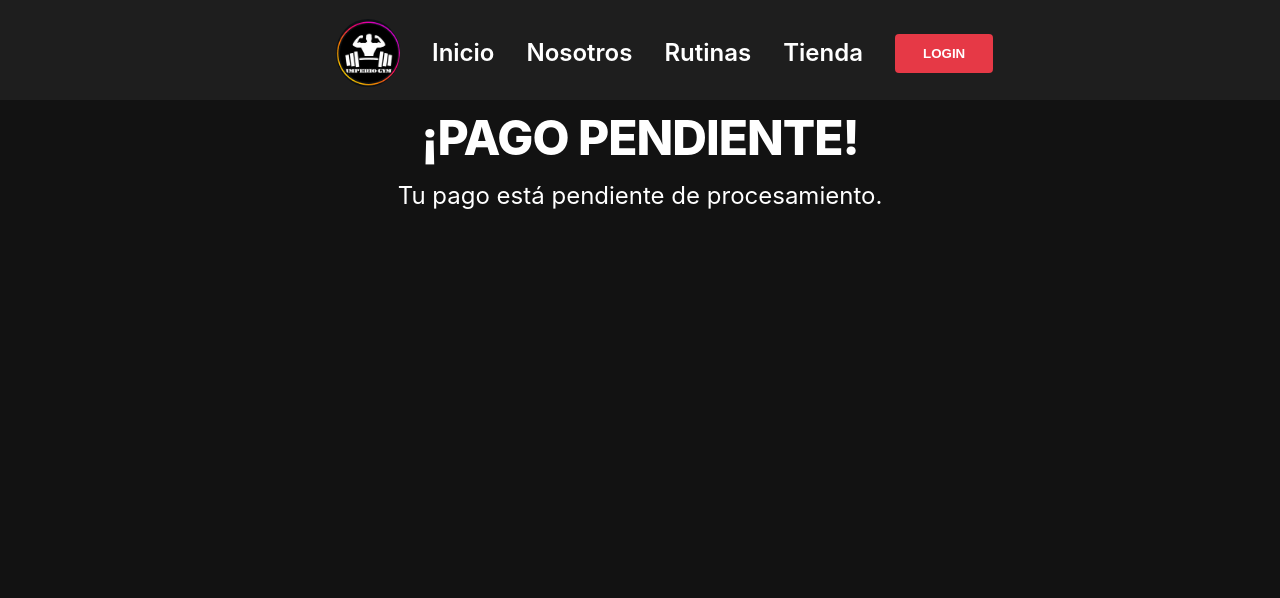
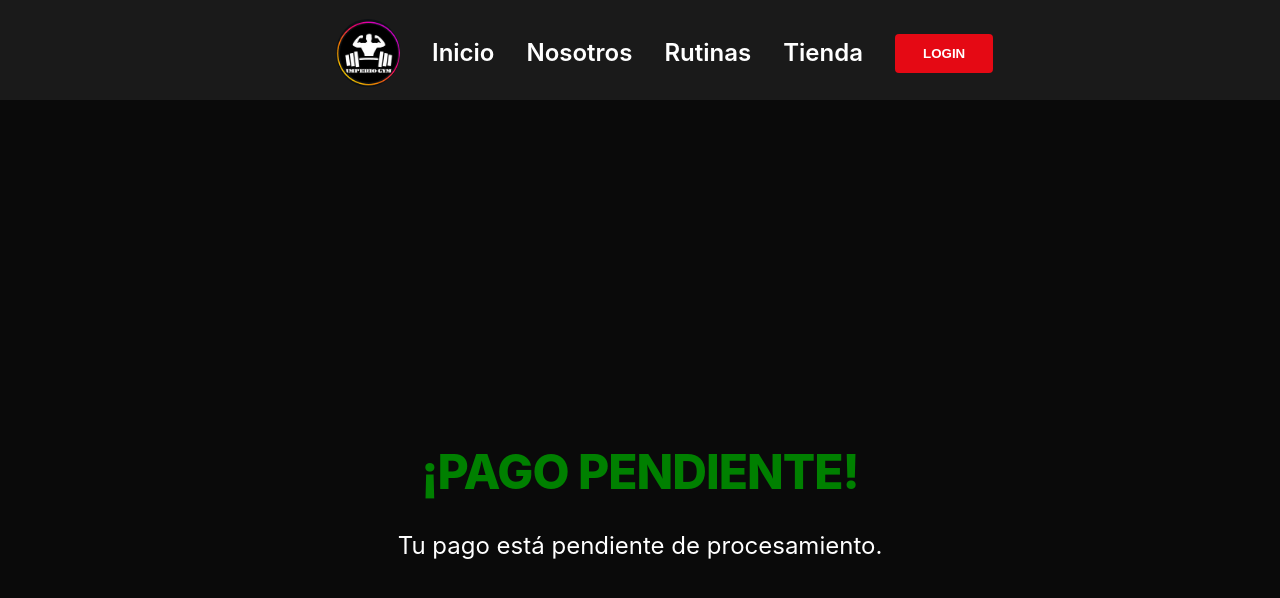
Before and after one commit to MateoBaute/imperio-gym, a React (Vite) app: page /Pending in a window 1280 px wide. Shown: the top 598 px of the page. Built offline with nearby package versions, Linux system fonts and the light colour scheme.

Commit message:
Falta retoques en la parte de los repartos

```diff
--- a/src/App.jsx
+++ b/src/App.jsx
@@ -26,10 +26,12 @@ function App() {
 
   const handleLogin = () => {
     setShowModal(true); // Ahora abre el modal en lugar de solo loguear
+    document.body.style.overflow = 'hidden'; // Evita el scroll del fondo
   }
 
   const handleCloseModal = () => {
     setShowModal(false);
+    document.body.style.overflow = 'auto'; // Restaura el scroll del fondo
 
     // Si al cerrar el modal el token existe, actualizamos el estado
     if (localStorage.getItem("token") === "true") {
--- a/src/components/Home/modalLogin.jsx
+++ b/src/components/Home/modalLogin.jsx
@@ -11,11 +11,12 @@ export default function ModalLogin({ onClose }) {
     const [success, setSuccess] = useState(false);
 
     async function login() {
+        console.log(name, pass);
         try {
             const response = await fetch('http://localhost:3001/login', {
                 method: "POST",
-                headers: {'Content-Type': 'application/json'},
-                body: JSON.stringify({name, pass})
+                headers: { 'Content-Type': 'application/json' },
+                body: JSON.stringify({ name, pass })
             });
 
             const data = await response.json();
@@ -29,7 +30,7 @@ export default function ModalLogin({ onClose }) {
             } else {
                 alert(data.menssage);
             }
-        } catch(error) {
+        } catch (error) {
             alert('Error connecting to server');
         }
     }
@@ -38,19 +39,19 @@ export default function ModalLogin({ onClose }) {
         try {
             const response = await fetch('http://localhost:3001/register', {
                 method: 'POST',
-                headers: {'Content-Type': "application/json"},
-                body: JSON.stringify({name, pass, email})
+                headers: { 'Content-Type': "application/json" },
+                body: JSON.stringify({ name, pass, email })
             });
 
             const data = await response.json();
 
-            if(data.success) { // Corregido: data.success
+            if (data.success) { // Corregido: data.success
                 alert(data.menssage);
                 setIsRegister(false);
             } else {
                 alert(data.menssage || 'Error en registro');
             }
-        } catch(error) {
+        } catch (error) {
             alert('Error to connection with Data Base');
         }
     }
@@ -59,6 +60,12 @@ export default function ModalLogin({ onClose }) {
         const handleEsc = (event) => {
             if (event.key === 'Escape') {
                 onClose();
+            } else if (event.key === 'Enter') {
+                if (isRegister) {
+                    register();
+                } else {
+                    login();
+                }
             }
         };
 
@@ -72,12 +79,13 @@ export default function ModalLogin({ onClose }) {
 
 
     return createPortal(
-        <div id="divModal" className="modal-wrapper">
+        <div id="divModal" className="modal-wrapper" onClick={onClose}>
             {success ? (
                 <ModalLoginSuccess />
             ) : (
-                <div className="modalLogin">
+                <div className="modalLogin" onClick={(e) => e.stopPropagation()}>
                     <div className="contentLogin">
+
                         <h1>{isRegister ? "Register" : "Login"}</h1>
                         <label>Name:</label>
                         <input value={name} onChange={(e) => setName(e.target.value)} />
@@ -98,7 +106,7 @@ export default function ModalLogin({ onClose }) {
 
                         <p>
                             {isRegister ? "¿You have an account? " : "¿You don't have an account? "}
-                            <a style={{cursor:'pointer', color:'blue'}} onClick={() => setIsRegister(!isRegister)}>
+                            <a style={{ cursor: 'pointer', color: 'blue' }} onClick={() => setIsRegister(!isRegister)}>
                                 {isRegister ? "Login" : "Register"}
                             </a>
                         </p>
--- a/src/components/Shop/modalPorductos.jsx
+++ b/src/components/Shop/modalPorductos.jsx
@@ -7,6 +7,11 @@ export default function ModalProd({ product, onClose }) {
     const [color, setColor] = useState('');
 
     async function pagarProducto(id) {
+        const isLogged = localStorage.getItem('token') === "true";
+        if (!isLogged) {
+            alert("Debes iniciar sesión para realizar una compra.");
+            return;
+        }
         const precioNumero = parseInt(product.price);
 
 //Verificación de campos antes de enviar la solicitud
@@ -56,30 +61,6 @@ export default function ModalProd({ product, onClose }) {
         }
     }
 
-    async function guardarProducto(idProducto) {
-        let UserId = localStorage.getItem('userId');
-        const idUsuario = parseInt(UserId);
-
-        const body = {
-            productoId: idProducto,
-            idUsuario: idUsuario
-        };
-        try {
-            const res = await fetch('http://localhost:3001/guardarCompra', {
-                method: 'POST',
-                headers: { 'Content-Type': 'application/json' },
-                body: JSON.stringify(body)
-            });
-            const data = await res.json();
-
-            if (data.success) {
-                console.log("Compra guardada con éxito");
-            }
-        } catch (error) {
-            console.error("Error al guardar la compra:", error);
-        }
-
-    };
 
 
     return createPortal(
--- a/src/components/Shop/productos.jsx
+++ b/src/components/Shop/productos.jsx
@@ -18,7 +18,7 @@ export default function Products() {
 
 
             if (data.success) {
-                console.log('data.data:', data.data);
+                // console.log('data.data:', data.data);
                 // Transformamos los datos antes de guardarlos en el estado
                 const productosFormateados = data.data.map(prod => ({
                     ...prod,
@@ -27,7 +27,7 @@ export default function Products() {
                     // Hacemos lo mismo con color
                     color: typeof prod.color === 'string' ? prod.color.split(',') : []
                 }));
-                console.log(productosFormateados);
+                // console.log(productosFormateados);
                 setProductos(productosFormateados);
             }
         } catch (error) {
@@ -38,7 +38,7 @@ export default function Products() {
 
     const openModalCompra = (id) => {
         const resultado = productos.find((p) => p.id === id);
-        console.log(resultado)
+        // console.log(resultado)
         setSelectedProduct(resultado);
         document.body.style.overflow = 'hidden';
 
@@ -50,6 +50,29 @@ export default function Products() {
         document.body.style.overflow = 'auto';
     };
 
+    const eliminarProducto = async (id) => {
+        const confirmacion = window.confirm("¿Estás seguro de que deseas eliminar este producto?");
+        if (!confirmacion) {return;}
+
+        try {
+            // console.log(id)
+            const response = await fetch(`http://localhost:3001/productos/eliminar`, {
+                method: 'DELETE',
+                body: JSON.stringify({ id }),
+                headers: {
+                    'Content-Type': 'application/json'
+                }
+            });
+            const data = await response.json();
+
+            if (data.success) {
+                obtenerProds(); // Refrescar la lista de productos
+            }
+        } catch (error) {
+            console.error('Error eliminando producto:', error);
+        }
+    }
+
     useEffect(() => {
         addEventListener('keydown', (e) => {
             if (e.key === 'Escape') {
@@ -60,8 +83,8 @@ export default function Products() {
         if (userType === 'true') {
             setAdmin(true);
         }
-        console.log(admin, userType);
-        console.log(productos);
+        // console.log(admin, userType);
+        // console.log(productos);
         obtenerProds();
 
 
@@ -89,6 +112,11 @@ export default function Products() {
                         <p>{product.description}</p>
                         <p><strong>Precio: ${product.price}</strong></p>
                     </div>
+                    {admin ? (
+                        <div onClick={(e) => { e.stopPropagation() }}>
+                            <button onClick={() => eliminarProducto(product.id)} className="btn-primary">Eliminar Producto</button>
+                        </div>
+                    ) : null}
                     <button onClick={() => openModalCompra(product.id)} className="btn-primary">Ver Producto</button>
                 </div>
             ))}
--- a/src/components/rutine/modalEditarRutina.jsx
+++ b/src/components/rutine/modalEditarRutina.jsx
@@ -1,7 +1,7 @@
 import { useState, useEffect } from "react";
 import { createPortal } from "react-dom";
 
-export default function editRutinas({ rutinas, idRutinaEditar }) {
+export default function editRutinas({ rutinas, idRutinaEditar, onClose }) {
     const [rutinaEncontrada, setRutinaEncontrada] = useState(null);
     const [ejerciciosCatalogo, setEjerciciosCatalogo] = useState([]);
 
@@ -92,8 +92,8 @@ export default function editRutinas({ rutinas, idRutinaEditar }) {
     if (!rutinaEncontrada) return null;
 
     return createPortal(
-        <div className="modal-wrapper">
-            <div className="contenidoModalRutinas">
+        <div className="modal-wrapper" onClick={onClose}>
+            <div className="contenidoModalRutinas" onClick={(e) => e.stopPropagation()}>
                 <div className="contenidoModal">
                     <h2>Editar Rutina</h2>
 
--- a/src/components/rutine/renderRutinas.jsx
+++ b/src/components/rutine/renderRutinas.jsx
@@ -56,13 +56,14 @@ export default function RenderRutinas() {
             setAdmin(true)
         }
 
-        const handleEsc = (event) => {
-            if (event.key === 'Escape') {
+        const handleEsc = (e) => {
+            if (e.key === 'Escape') {
                 setShowModal(false)
                 setEditRutina(false)
             }
         }
         window.addEventListener('keydown', handleEsc)
+
         return () => {
             window.removeEventListener('keydown', handleEsc);
         };
@@ -75,9 +76,9 @@ export default function RenderRutinas() {
             {admin ? (<button className='btn-rutinas' onClick={() => setShowModal(true)}>Crear Rutina</button>) : null}
 
             {showModal ? (<ModalRutinas />) : null}
-            {editRutina ? (<ModalEditRutinas rutinas={rutinas}   idRutinaEditar={editRutinaId} />) : null}
+            {editRutina ? (<ModalEditRutinas rutinas={rutinas} idRutinaEditar={editRutinaId} />) : null}
 
-            <Rutinas  enviarId={(id) => seteditRutinaId(id)}  activarEdicion={() => setEditRutina(true)} lista={rutinas} />
+            <Rutinas enviarId={(id) => seteditRutinaId(id)} activarEdicion={() => setEditRutina(true)} lista={rutinas} />
         </div>
     );
 }
--- a/src/components/rutine/rutinas.jsx
+++ b/src/components/rutine/rutinas.jsx
@@ -74,7 +74,6 @@ export default function Rutinas({ lista, activarEdicion, enviarId }) {
                             Eliminar Rutina
                         </button>
                     )}
-                    {/* <button className="btn-primary">Elegir {rutina.nombre}</button> */}
                 </div>
             ))}
         </div>
--- a/src/components/stylesComponents.css
+++ b/src/components/stylesComponents.css
@@ -1,10 +1,19 @@
-/*Region of styles Header*/
+/* ===== REGION: VARIABLES GLOBALES ===== */
+:root {
+    --dark-gray: #1a1a1a;
+    --pure-white: #ffffff;
+    --primary-red: #e50914;
+    --deep-black: #0a0a0a;
+}
+
+/* ===== REGION: RESET Y BASE ===== */
 *,
 *::before,
 *::after {
     box-sizing: border-box;
 }
 
+/* ===== REGION: HEADER ===== */
 header {
     width: 100%;
     height: 100px;
@@ -18,7 +27,6 @@ header {
     max-width: 50rem;
     gap: 2rem;
     margin: auto;
-
 }
 
 .header-nav ul {
@@ -27,7 +35,6 @@ header {
     gap: 2rem;
     list-style: none;
     margin: auto;
-
 }
 
 .header-nav li {
@@ -42,8 +49,8 @@ header {
     transform: scale(1.03);
 }
 
-#CloseSession{
-    color: var( --primary-red);
+#CloseSession {
+    color: var(--primary-red);
     font-size: 1.4rem;
     font-weight: 600;
 }
@@ -60,9 +67,7 @@ header {
     transform: scale(1.05);
 }
 
-/*End region*/
-
-/*Region of styles ModalLogin*/
+/* ===== REGION: MODAL LOGIN ===== */
 .modal-wrapper {
     position: fixed;
     top: 0;
@@ -94,7 +99,17 @@ header {
     gap: 10px;
 }
 
-.midalLogin h1 {
+
+.modalLogin::-webkit-scrollbar {
+    width: 8px;
+}
+
+.modalLogin ::-webkit-scrollbar-thumb{
+    background: var(--primary-red);
+    border-radius: 10px;
+}
+
+.modalLogin h1 {
     font-size: 2rem;
     font-weight: 600;
     text-align: center;
@@ -107,9 +122,8 @@ header {
 
 .modalLogin label {
     font-size: 1.3rem;
-    font-weight: 600;
+    font-weight: 300;
     margin-bottom: 0;
-    font-weight: 300;
 }
 
 .modalLogin input {
@@ -135,8 +149,11 @@ header {
     margin-bottom: 0;
 }
 
-/*End region*/
+#btn-Login {
+    margin: 0;
+}
 
+/* ===== REGION: IMAGEN PRINCIPAL ===== */
 #ImgGymOne {
     width: 30rem;
     margin: 3rem auto;
@@ -144,23 +161,12 @@ header {
     right: 29%;
 }
 
-/*Region About*/
+/* ===== REGION: ABOUT ===== */
 .About p {
     margin-bottom: 2rem;
 }
 
-/*End Region*/
-.shop p {
-    margin-bottom: 2rem;
-}
-
-/*Region Shop*/
-
-#btn-Login {
-    margin: 0;
-}
-
-/*Region Rutinas*/
+/* ===== REGION: RUTINAS ===== */
 .btn-rutinas {
     padding: 0.6rem;
     border-radius: 8px;
@@ -171,19 +177,21 @@ header {
     margin: 1rem auto;
 }
 
+#btn-rutinas {
+    font-size: 1rem;
+    border-radius: 12px;
+}
+
 .contenidoModal {
     background-color: #121212;
     padding: 2rem;
     border-radius: 1rem;
     width: min(30rem, 92vw);
     max-height: 85vh;
-    /* IMPORTANTE: No puede ser más alto que el 85% de la pantalla */
     overflow-y: auto;
-    /* El scroll aparece solo si es necesario */
     border: 1px solid #333;
 }
 
-/* Opcional: Personaliza la barrita de scroll para que combine con tu modo oscuro */
 .contenidoModal::-webkit-scrollbar {
     width: 8px;
 }
@@ -203,11 +211,6 @@ header {
     font-size: 1rem;
 }
 
-#btn-rutinas {
-    font-size: 1rem;
-    border-radius: 12px;
-}
-
 .inputRutinas {
     width: 100%;
     padding: 0.7rem;
@@ -218,7 +221,7 @@ header {
     margin-bottom: 0.5rem;
 }
 
-.inputRutinas input:focus {
+.inputRutinas:focus-within {
     background-color: #5e3a3d;
 }
 
@@ -228,7 +231,6 @@ header {
     margin: 0.2rem;
     border-radius: 12px;
 }
-
 
 .trRutinas {
     background-color: #333;
@@ -251,13 +253,11 @@ header {
     margin-bottom: 50px;
 }
 
-
 .header-rutina {
     display: flex;
     justify-content: space-between;
     align-items: center;
 }
-
 
 .tabla-ejercicios {
     width: 100%;
@@ -266,13 +266,11 @@ header {
     border: 1px solid black;
 }
 
-
 .td-ejercicio {
     padding: 8px;
     text-align: left;
     border: 1px solid #524e4e;
 }
-
 
 .td-dato {
     padding: 8px;
@@ -285,9 +283,8 @@ header {
     margin-top: 10px;
 }
 
-/*Shop region*/
-
-.ShopSection{
+/* ===== REGION: SHOP ===== */
+.ShopSection {
     width: 100%;
     display: flex;
     flex-direction: row;
@@ -314,7 +311,7 @@ header {
     align-items: center;
 }
 
-.CardShop:hover{
+.CardShop:hover {
     transform: translateY(-0.4rem);
 }
 
@@ -344,7 +341,7 @@ header {
     border-radius: 0.8rem;
 }
 
-.modal-overlay{
+.modal-overlay {
     position: fixed;
     top: 0;
     left: 0;
@@ -358,7 +355,7 @@ header {
     align-items: center;
 }
 
-.modalProds, .modalForm{
+.modalProds {
     background-color: #111111;
     width: min(25rem, 92vw);
     display: flex;
@@ -379,34 +376,65 @@ header {
     border-radius: 10px;
 }
 
+.modalProds img {
+    max-width: 40%;
+    width: 40%;
+    margin: 1rem 30%;
+    border-radius: 12px;
+}
+
+.modalForm {
+    background-color: #111111;
+    width: min(25rem, 92vw);
+    display: flex;
+    flex-direction: column;
+    max-height: 90vh;
+    padding: 2rem;
+    z-index: 9999;
+    overflow-y: auto;
+    border-radius: 0.8rem;
+}
+
+.modalForm input,
+.modalForm select {
+    width: 100%;
+    padding: 0.8rem;
+    border-radius: 12px;
+    background-color: #524e4e;
+    border: 1px solid var(--primary-red);
+    color: gray;
+    font-size: 1rem;
+    margin-bottom: 0.5rem;
+}
+
 #Close {
     display: flex;
     justify-content: flex-end;
 }
 
-.close-btn{
+.close-btn {
     width: 4rem;
-    margin:  1.2rem 0;
+    margin: 1.2rem 0;
     border-radius: 0.8rem;
     border: none;
     padding: 0.3rem;
     background-color: var(--primary-red);
     color: white;
-
 }
 
-.close-btn:hover{
+.close-btn:hover {
     background-color: #c32f3a;
 }
 
-.sizeContainer{
+.sizeContainer {
     display: flex;
     justify-content: center;
     gap: 1rem;
     margin: 0.5rem 0;
 }
 
-.size-option, .color-option {
+.size-option,
+.color-option {
     padding: 0.5rem 1rem;
     width: 7rem;
     border-radius: 8px;
@@ -418,38 +446,46 @@ header {
     text-align: center;
 }
 
-.modalProds img{
-    max-width: 40%;
-    width: 40%;
-    margin: 1rem 30%;
-    border-radius: 12px;
-}
-
-#SizeCont, #ColorCont{
+#SizeCont,
+#ColorCont {
     display: flex;
     flex-direction: column;
     text-align: center;
 }
 
-#agregarProd{
+#agregarProd {
     display: flex;
     justify-content: center;
     width: 100%;
 }
 
-.modalForm input, .modalForm select {
-    width: 100%;
-    padding: 0.8rem;
-    border-radius: 12px;
-    background-color: #524e4e;
-    border: 1px solid var(--primary-red);
-    color: gray;
-    font-size: 1rem;
-    margin-bottom: 0.5rem;
+/* ===== REGION: SUCCESS ===== */
+.success-container h1 {
+    color: green;
+    text-align: center;
 }
 
-/* Responsive */
+.success-container {
+    display: flex;
+    flex-direction: column;
+    align-items: center;
+    justify-content: center;
+    height: 100vh;
+    background-color: var(--deep-black);
+}
+
+p {
+    font-size: 1.5rem;
+    color: var(--pure-white);
+    margin-top: 1rem;
+    text-align: center;
+}
+
+
+
+/* ===== REGION: RESPONSIVE ===== */
 @media (max-width: 768px) {
+
     header {
         height: auto;
         padding: 0.75rem 0;
@@ -471,7 +507,7 @@ header {
         font-size: 1.1rem;
     }
 
-    #CloseSession{
+    #CloseSession {
         font-size: 1rem;
     }
 
@@ -511,6 +547,12 @@ header {
         padding: 1.5rem;
     }
 
+    .modalProds img {
+        max-width: 60%;
+        width: 60%;
+        margin: 1rem 20%;
+    }
+
     .close-btn {
         width: 3.5rem;
         padding: 0.3rem;
@@ -525,14 +567,6 @@ header {
     .color-option {
         width: 6rem;
         font-size: 0.95rem;
-    }
-
-
-    .modalProds img {
-        max-width: 60%;
-        width: 60%;
-        margin: 1rem 20%;
-        border-radius: 12px;
     }
 }
 
--- /dev/null
+++ b/src/components/success.css
@@ -0,0 +1,20 @@
+.success-container h1{
+    color: green;
+    text-align: center;
+}
+
+.success-container {
+    display: flex;
+    flex-direction: column;
+    align-items: center;
+    justify-content: center;
+    height: 100vh;
+    background-color: var(--deep-black);
+}
+
+p {
+    font-size: 1.5rem;
+    color: var(--pure-white);
+    margin-top: 1rem;
+    text-align: center;
+}
--- a/src/pages/Success.jsx
+++ b/src/pages/Success.jsx
@@ -1,7 +1,41 @@
+import { useEffect } from "react";
+import '../components/success.css';
+
 export default function Success() {
+
+    async function guardarProducto(idProducto) {
+            let UserId = localStorage.getItem('userId');
+            const idUsuario = parseInt(UserId);
+
+            const body = {
+                productoId: idProducto,
+                idUsuario: idUsuario
+            };
+            try {
+                const res = await fetch('http://localhost:3001/guardarCompra', {
+                    method: 'POST',
+                    headers: { 'Content-Type': 'application/json' },
+                    body: JSON.stringify(body)
+                });
+                const data = await res.json();
+
+                if (data.success) {
+                    console.log("Compra guardada con éxito");
+                }
+            } catch (error) {
+                console.error("Error al guardar la compra:", error);
+            }
+
+        };
+
+    useEffect(() => {
+        guardarProducto();
+    }, []);
+
     return (
-    <div>
+    <div className="success-container">
         <h1>¡Pago exitoso!</h1>
+        <p>Gracias por tu compra. Tu pedido ha sido procesado correctamente.</p>
     </div>
     );
 };
```
Also changed, not shown: 1 other file (tests, documents, lock files or other folders).
